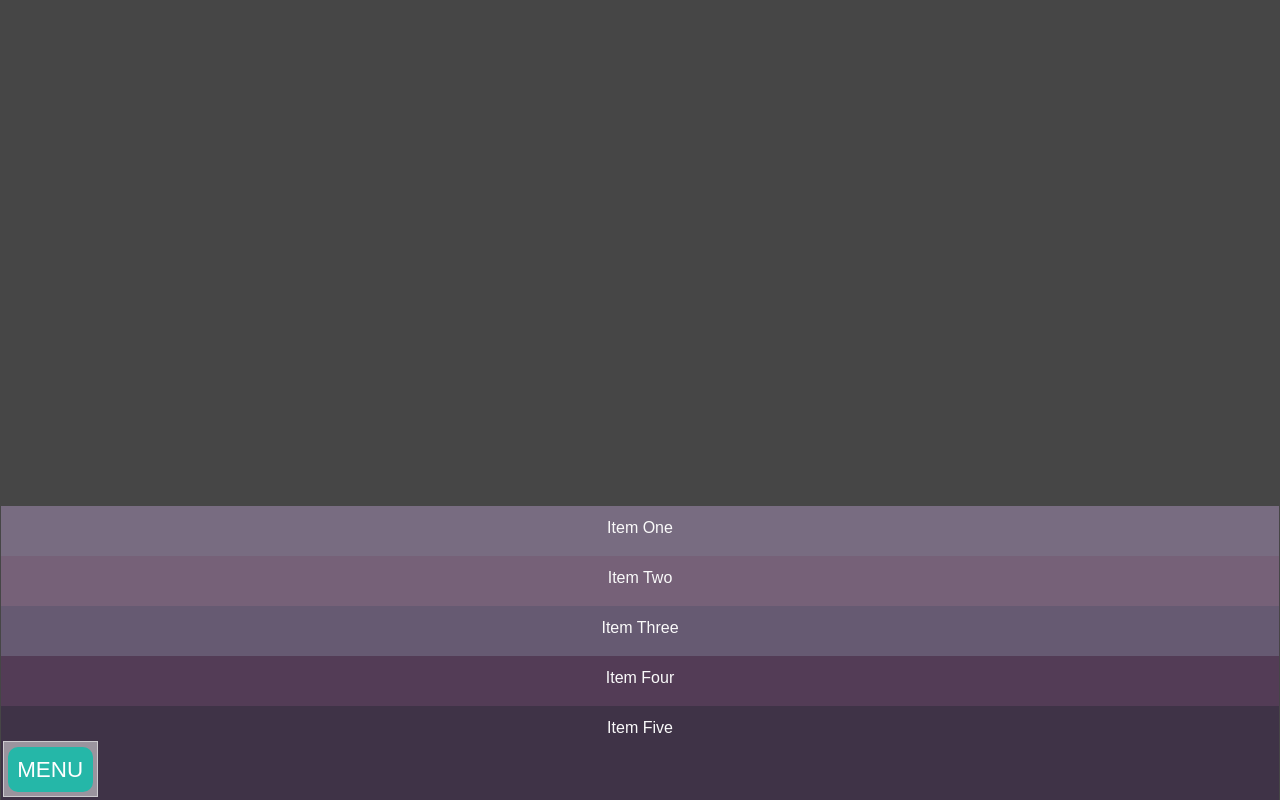
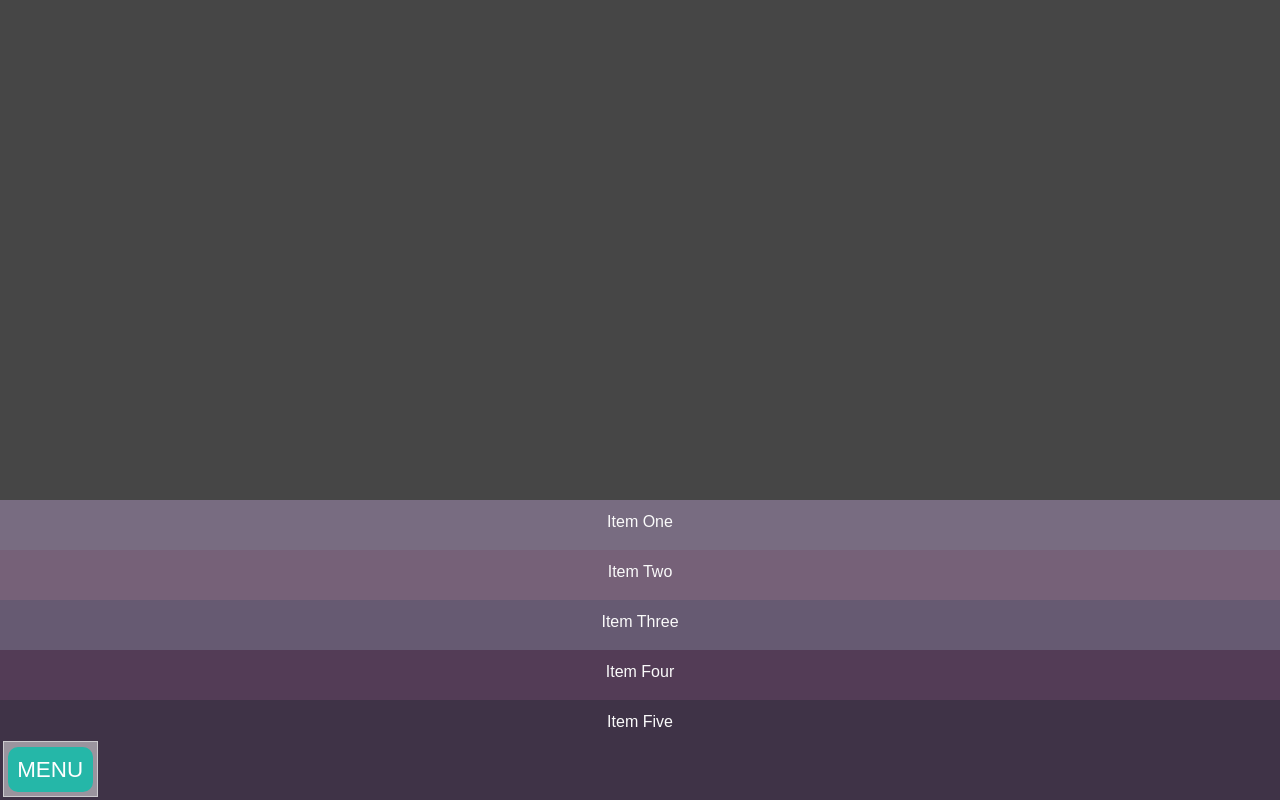
Before and after one commit to tielmess/clickup-mobile-nav, a plain HTML site: page index.html in a window 1280 px wide. Both pictures are taken after a click on the button "MENU". Drawn offline with Linux system fonts and the light colour scheme.

Commit message:
Add height limit to menu, with scroll if required.

```diff
--- a/scripts.js
+++ b/scripts.js
@@ -1,3 +1,6 @@
+//
+// ### OPEN AND CLOSE TOGGEL MENU WITH BUTTON ###
+//
 // Select 'Menu' button
 var menubtn = document.getElementById("menubtn");
 // Select menu
@@ -6,7 +9,64 @@ var mobmenu = document.getElementById("mobmenu");
 // pick up interaction with 'Menu' button
 menubtn.addEventListener("click", cluMenu);
 
-// if menu close set as open/if open set as closed
+//
+// ~~~ TOGGLE AND ADD CLASS ~~~
+//
 function cluMenu() {
-    mobmenu.classList.toggle('opened');
+	var className=mobmenu.getAttribute("class")
+
+	if(className=="closed") {
+		// If class = opened
+		// - If height of listHeight < 75% of windowHeight then set height of menu as total height of list
+		// - - max-height: 75%;
+		// - If height of listHeight > 75% of windowHeight then set height of menu to 75% and create scroll highlight
+		// - - overflow-y: scroll;
+		mobmenu.className="opened";
+		if (Hl <= percent)
+		{
+			mobmenu.style.height = Hl + "px";
+		}
+		else
+		{
+			mobmenu.style.height = percent + "px";
+			mobmenu.style.overflowY = "scroll";
+		}
+	}
+	else {
+		mobmenu.className="closed";
+		mobmenu.style.height = 0;
+	}
 }
+
+//
+// ### DETERMINE IF SCROLL ON MENU REQUIRED ###
+//
+// ~~~ DETERMINE HIGHT OF UL ~~~
+// Select UL and all LIs
+var liList = document.getElementById("mobmenu").getElementsByTagName("li");
+// Amount of LIs = 5
+var listTotal = liList.length
+// Height of all LIs added together (50px * 5) plus additional 50px for last LI
+var listHeight = (listTotal * 50 + 50)
+
+
+// ~~~ DETERMINE HIGHT OF WINDOW ~~~
+var windowHeight = function() {
+  var myHeight = 0;
+  if( typeof( window.innerHeight ) == 'number' ) {
+    //Non-IE
+    myHeight = window.innerHeight;
+  } else if( document.documentElement && document.documentElement.clientHeight ) {
+    //IE 6+ in 'standards compliant mode'
+    myHeight = document.documentElement.clientHeight;
+  } else if( document.body && document.body.clientHeight )  {
+    //IE 4 compatible
+    myHeight = document.body.clientHeight;
+  }
+  return myHeight;
+}
+
+// ~~~ SET VARIABLES ~~~
+	var Hl = listHeight;
+	var Hw = windowHeight();
+	var percent = ((Hw / 100) * 75);
--- a/style.css
+++ b/style.css
@@ -94,8 +94,8 @@ html {
 }
 
 #mobmenu.opened {
-  bottom: 15px;
-  height: 280px;
+  bottom: 0;
+  width: 100%;
     -webkit-transition: height 0.5s;
           transition: height 0.5s;
 }
```
